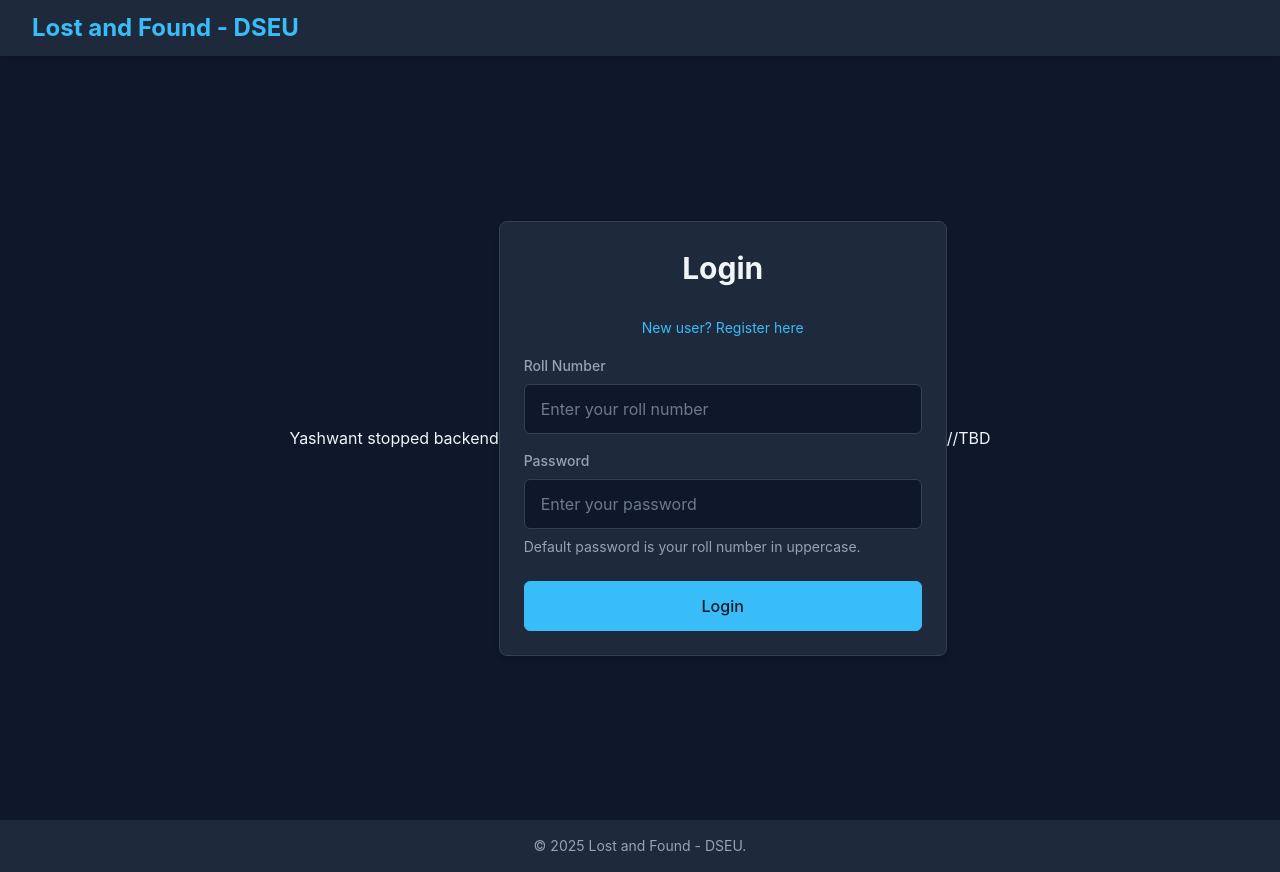
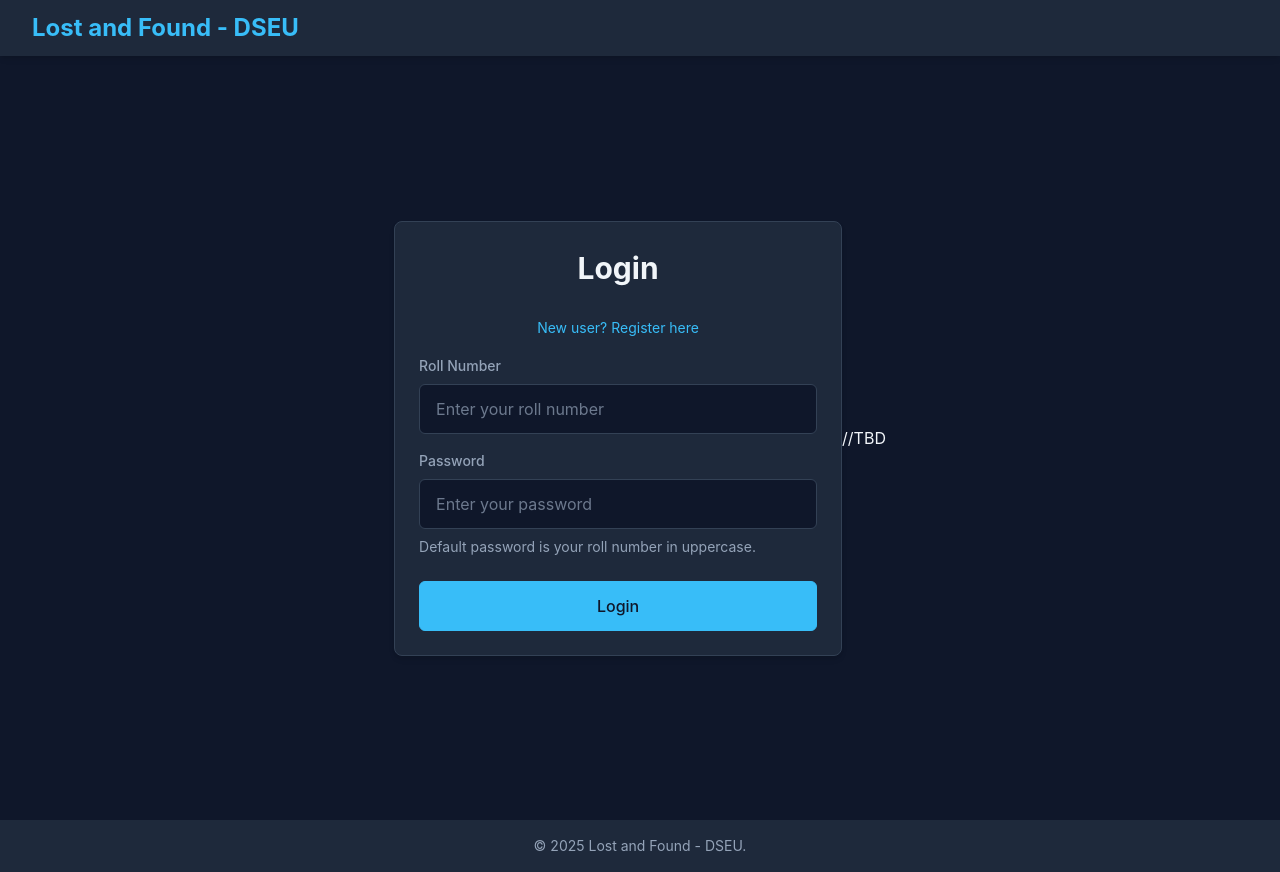
Before and after one commit to Yashwant439/lost, a React (Create React App) app in the folder client/: page / in a window 1280 px wide. Built offline with nearby package versions, Linux system fonts and the light colour scheme.

Commit message:
Update toast message for backend status

```diff
--- a/client/src/components/Login.js
+++ b/client/src/components/Login.js
@@ -39,8 +39,6 @@
 
   return (
     <div className="flex items-center justify-center min-h-[calc(100vh-100px)] p-4">
-
-    <div> Yashwant stopped backend</div>
       <div className="surface-card w-full max-w-md">
         <h2 className="page-title text-center">Login</h2>
         <div className="text-center mb-4">
@@ -91,7 +89,7 @@
         </form>
       </div>
             //TBD
-      <Toast show={toastVisible} message={"Backend stopped temporarily — try later."} onClose={() => setToastVisible(false)} />
+      <Toast show={toastVisible} message={"Yashwant stopped backend,meow."} onClose={() => setToastVisible(false)} />
     </div>
   );
 };
```
